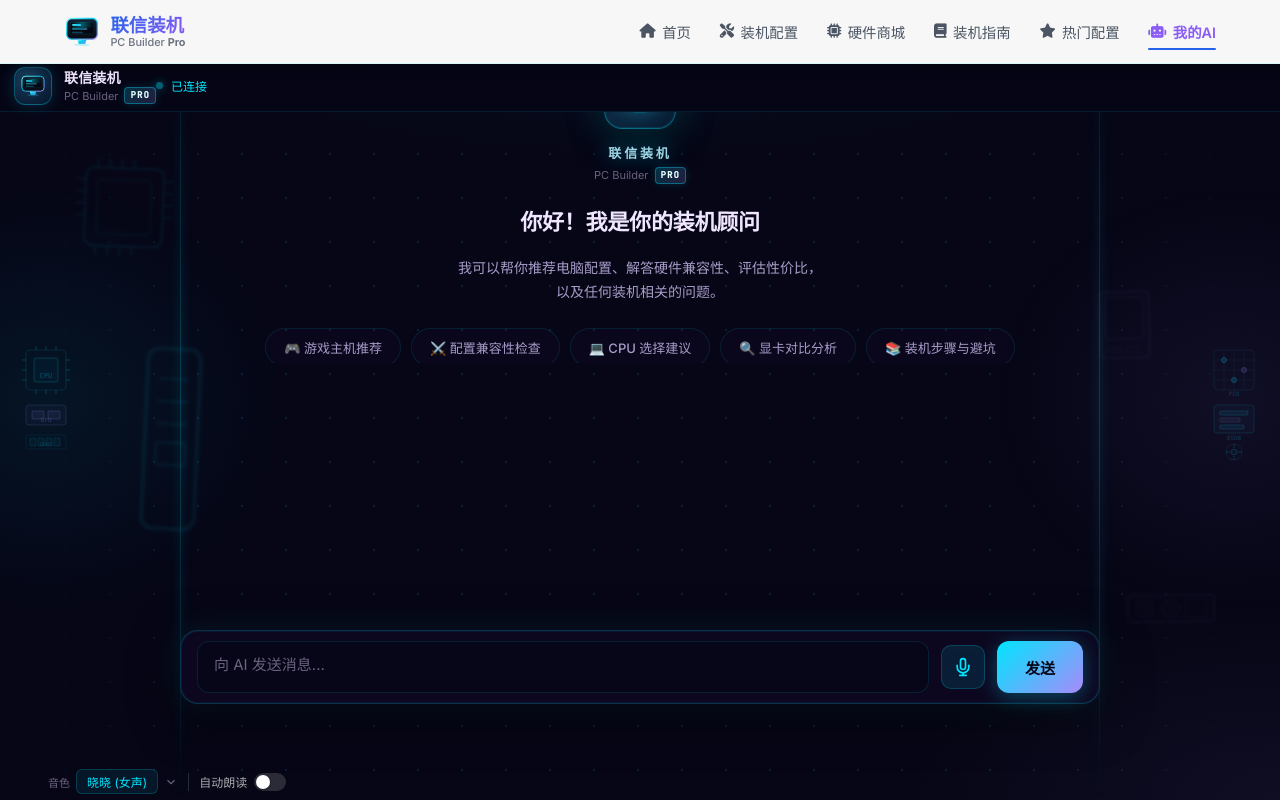
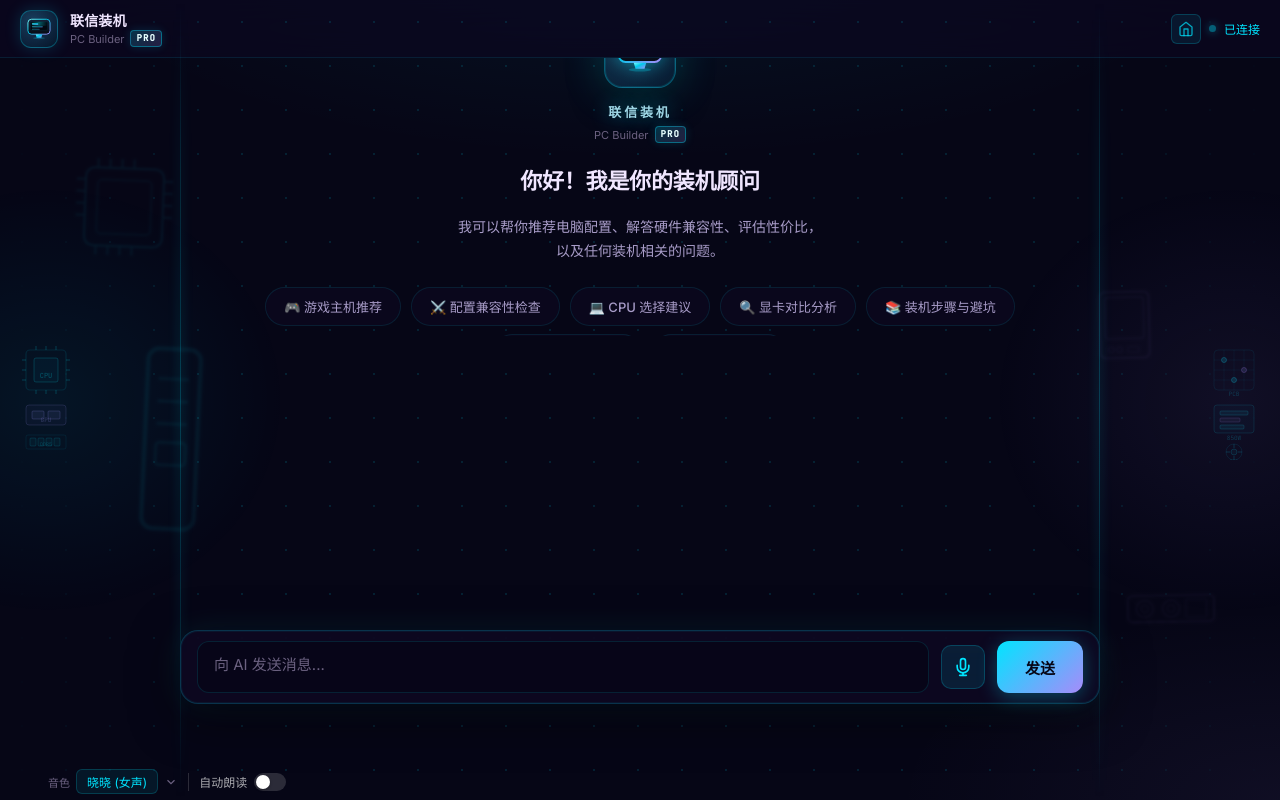
Before and after one commit to 52xiwu/pc-builder-deploy, a website: page myai.html in a window 1280 px wide. Drawn offline with Linux system fonts and the light colour scheme.

Commit message:
fix: truly restore v1.20.2 (nav-menu removed, btn-home restored)

```diff
--- a/myai.html
+++ b/myai.html
@@ -7,7 +7,6 @@
   <link rel="preconnect" href="https://fonts.googleapis.com" />
   <link rel="preconnect" href="https://fonts.gstatic.com" crossorigin />
   <link href="https://fonts.googleapis.com/css2?family=Inter:wght@300;400;500;600;700;800&family=JetBrains+Mono:wght@400;500&display=swap" rel="stylesheet" />
-  <link rel="stylesheet" href="https://cdnjs.cloudflare.com/ajax/libs/font-awesome/6.4.0/css/all.min.css">
   <style>
 :root {
   --bg-void:    #060616;
@@ -53,107 +52,18 @@ body {
   -webkit-font-smoothing: antialiased;
 }
 
-/* ── 顶部导航栏（来自主页） ── */
-.navbar {
-    position: fixed;
-    top: 0;
-    left: 0;
-    right: 0;
-    z-index: 1000;
-    min-height: 60px;
-    background: rgba(255, 255, 255, 0.97);
-    backdrop-filter: blur(12px);
-    border-bottom: 1px solid rgba(0, 229, 255, 0.12);
-    box-shadow: 0 2px 12px rgba(0,0,0,0.25);
-}
-.nav-container {
-    max-width: 1200px;
-    margin: 0 auto;
-    padding: 0.85rem 1.5rem;
-    min-height: 60px;
-    display: flex;
-    align-items: center;
-    justify-content: space-between;
-}
-.nav-logo {
-    display: flex;
-    align-items: center;
-    gap: 0.65rem;
-    text-decoration: none;
-    flex-shrink: 0;
-}
-.nav-logo-icon {
-    width: 36px;
-    height: 36px;
-    flex-shrink: 0;
-}
-.nav-logo-text {
-    display: flex;
-    flex-direction: column;
-    line-height: 1.2;
-}
-.nav-logo-text h1 {
-    font-size: 1.15rem;
-    font-weight: 700;
-    background: linear-gradient(135deg, #2563eb, #8b5cf6);
-    -webkit-background-clip: text;
-    -webkit-text-fill-color: transparent;
-    background-clip: text;
-}
-.nav-logo-eng {
-    font-size: 0.68rem;
-    color: #6b7280;
-    font-weight: 500;
-}
-.nav-menu {
-    display: flex;
-    gap: 1.8rem;
-}
-.nav-link {
-    display: flex;
-    align-items: center;
-    gap: 0.4rem;
-    color: #4b5563;
-    text-decoration: none;
-    font-weight: 500;
-    font-size: 0.9rem;
-    padding: 0.4rem 0;
-    position: relative;
-    transition: color 0.2s ease;
-    white-space: nowrap;
-}
-.nav-link:hover { color: #2563eb; }
-.nav-link.active { color: #2563eb; }
-.nav-link.active::after {
-    content: '';
-    position: absolute;
-    bottom: -2px;
-    left: 0;
-    right: 0;
-    height: 2px;
-    background: #2563eb;
-    border-radius: 99px;
-}
-.nav-link-ai {
-    color: #8b5cf6 !important;
-    font-weight: 600;
-}
-.nav-link-ai:hover { color: #7c3aed !important; }
-
-/* ── 顶栏（原myai topbar） ── */
+/* ── 顶栏 ── */
 .topbar {
-    position: fixed;
-    top: 60px;
-    left: 0;
-    right: 0;
-    z-index: 999;
-    height: 52px;
-    background: rgba(6, 6, 22, 0.92);
-    backdrop-filter: blur(16px);
-    border-bottom: 1px solid var(--border);
-    display: flex;
-    align-items: center;
-    padding: 0 14px;
+  flex-shrink: 0;
+  display: flex;
+  align-items: center;
+  justify-content: space-between;
+  padding: 0 20px;
+  height: 58px;
+  background: rgba(12, 8, 32, 0.7);
+  border-bottom: 1px solid var(--border);
+  backdrop-filter: blur(20px);
+  -webkit-backdrop-filter: blur(20px);
 }
 
 .topbar-left {
@@ -236,12 +146,29 @@ body {
   font-family: var(--font-mono);
 }
 
-.topbar-right {
-  display: flex;
-  align-items: center;
-  gap: 8px;
-}
-
+.btn-home {
+  display: flex;
+  align-items: center;
+  justify-content: center;
+  width: 30px;
+  height: 30px;
+  border-radius: 6px;
+  background: rgba(0, 229, 255, 0.08);
+  border: 1px solid rgba(0, 229, 255, 0.2);
+  color: rgba(0, 229, 255, 0.7);
+  cursor: pointer;
+  text-decoration: none;
+  transition: background 0.2s, border-color 0.2s, color 0.2s;
+  flex-shrink: 0;
+}
+.btn-home:hover {
+  background: rgba(0, 229, 255, 0.15);
+  border-color: rgba(0, 229, 255, 0.4);
+  color: var(--cyan);
+}
+.btn-home svg { width: 16px; height: 16px; display: block; }
+
+/* ── 两侧装饰 ── */
 .deco-left,
 .deco-right {
   position: fixed;
@@ -263,7 +190,7 @@ body {
   display: flex;
   flex-direction: column;
   overflow: hidden;
-  padding: 112px 32px 0; /* 112px = navbar(60px) + topbar(52px) */
+  padding: 0 32px;
   width: 100%;
   min-height: 0;
 }
@@ -917,54 +844,6 @@ body {
 </style>
 </head>
 <body>
-
-<!-- 顶部导航栏 -->
-<nav class="navbar" role="navigation" aria-label="主导航">
-  <div class="nav-container">
-    <a href="/" class="nav-logo" aria-label="联信装机 — 返回首页">
-      <div class="nav-logo-icon">
-        <svg viewBox="0 0 40 40" xmlns="http://www.w3.org/2000/svg" aria-hidden="true" focusable="false">
-          <defs>
-            <linearGradient id="lxNavLG" x1="0%" y1="0%" x2="100%" y2="100%">
-              <stop offset="0%" stop-color="#7dffff"/>
-              <stop offset="45%" stop-color="#00c8ea"/>
-              <stop offset="100%" stop-color="#a78bfa"/>
-            </linearGradient>
-            <linearGradient id="lxNavLG2" x1="0" y1="0" x2="0" y2="1">
-              <stop offset="0" stop-color="#152238"/>
-              <stop offset="1" stop-color="#060b14"/>
-            </linearGradient>
-            <linearGradient id="lxNavLG3" x1="0" y1="0" x2="1" y2="0">
-              <stop offset="0%" stop-color="#00f5ff" stop-opacity="0"/>
-              <stop offset="50%" stop-color="#00f5ff" stop-opacity="0.35"/>
-              <stop offset="100%" stop-color="#00f5ff" stop-opacity="0"/>
-            </linearGradient>
-          </defs>
-          <rect x="3" y="5" width="34" height="23" rx="5.5" fill="url(#lxNavLG2)" stroke="url(#lxNavLG)" stroke-width="1.45"/>
-          <rect x="7" y="9" width="26" height="13" rx="2.2" fill="#030810" stroke="rgba(0,229,255,0.14)" stroke-width="0.6"/>
-          <rect x="9" y="11" width="10" height="2.4" rx="1.2" fill="url(#lxNavLG)"/>
-          <rect x="9" y="15.4" width="17" height="2.4" rx="1.2" fill="url(#lxNavLG)" opacity="0.5"/>
-          <rect x="9" y="19.8" width="12" height="1.7" rx="0.85" fill="url(#lxNavLG)" opacity="0.32"/>
-          <rect x="7" y="9" width="26" height="6" rx="2.2" fill="url(#lxNavLG3)"/>
-          <path d="M15 28.5h10l-1.4 4.8h-7.2z" fill="url(#lxNavLG)"/>
-          <ellipse cx="20" cy="34.2" rx="9" ry="1.4" fill="#00e5ff" opacity="0.25"/>
-        </svg>
-      </div>
-      <div class="nav-logo-text">
-        <h1>联信装机</h1>
-        <span class="nav-logo-eng">PC Builder <b>Pro</b></span>
-      </div>
-    </a>
-    <div class="nav-menu">
-      <a href="/#home" class="nav-link"><i class="fas fa-home"></i> 首页</a>
-      <a href="/#builder" class="nav-link"><i class="fas fa-tools"></i> 装机配置</a>
-      <a href="/#products" class="nav-link"><i class="fas fa-microchip"></i> 硬件商城</a>
-      <a href="/#guides" class="nav-link"><i class="fas fa-book"></i> 装机指南</a>
-      <a href="/#presets" class="nav-link"><i class="fas fa-star"></i> 热门配置</a>
-      <a href="/myai" class="nav-link nav-link-ai active"><i class="fas fa-robot"></i> 我的AI</a>
-    </div>
-  </div>
-</nav>
 
 <!-- 聊天页装饰层 — aria-hidden 纯视觉 -->
 <div class="chat-ambient" aria-hidden="true">
@@ -1085,6 +964,12 @@ body {
     </div>
   </div>
   <div class="topbar-right">
+    <a href="/" class="btn-home" title="返回主页" aria-label="返回主页">
+      <svg viewBox="0 0 24 24" fill="none" stroke="currentColor" stroke-width="2" stroke-linecap="round" stroke-linejoin="round" aria-hidden="true">
+        <path d="M3 9l9-7 9 7v11a2 2 0 0 1-2 2H5a2 2 0 0 1-2-2z"/>
+        <polyline points="9 22 9 12 15 12 15 22"/>
+      </svg>
+    </a>
     <span class="status-dot"></span>
     <span class="status-text" id="connStatus">已连接</span>
   </div>
```
